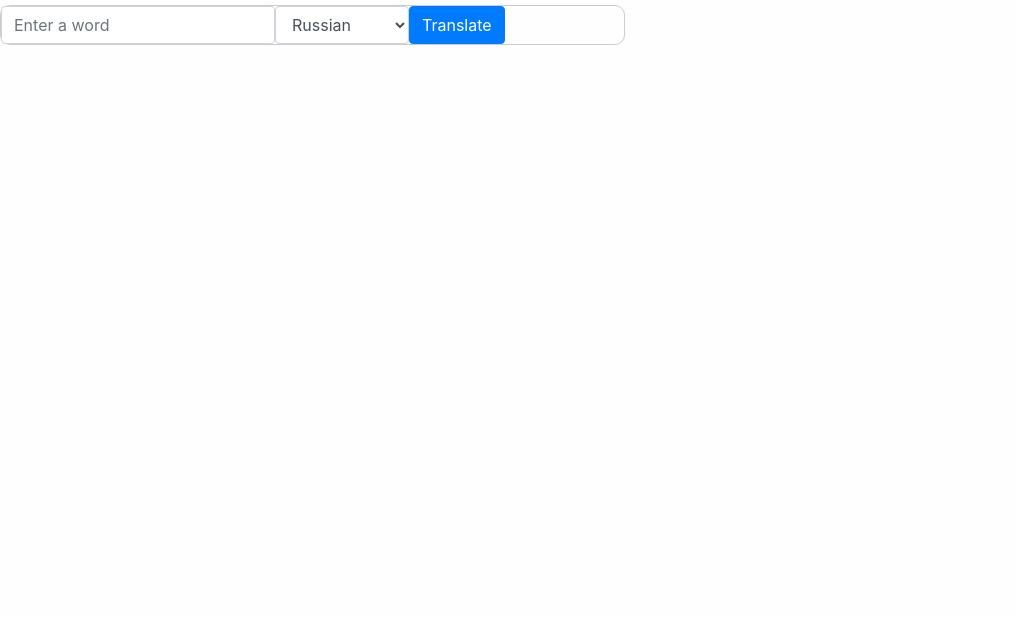
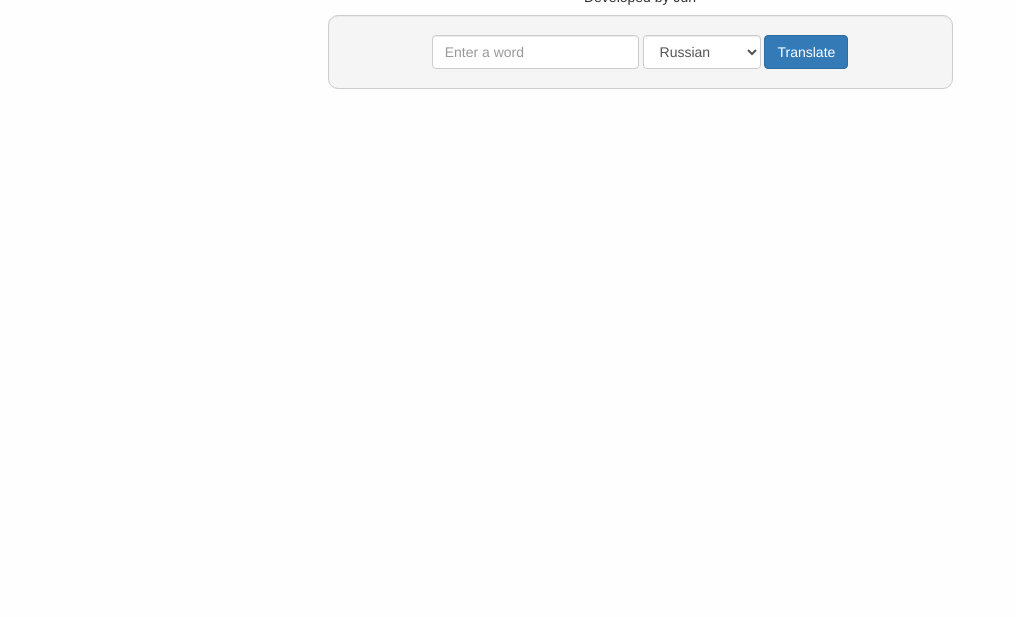
Before and after one commit to Jetboy3/multiLanguageTranslater, a plain HTML site: page index.html in a window 1280 px wide. Shown: the part 183-800 px from the top of the page, without its empty margins (0-1016 px from the left). Drawn offline with nearby package versions, Linux system fonts and the light colour scheme.

Commit message:
change css

```diff
--- a/index.html
+++ b/index.html
@@ -1 +1 @@
-<!DOCTYPE html><html><head><meta charset=zh-CN><title>Word Translator</title><link rel=stylesheet href=https://bootswatch.com/paper/bootstrap.min.css><link href=static/css/app.96bfd766ab5572b5fb923f53c978be46.css rel=stylesheet></head><body><div id=app></div><script type=text/javascript src=static/js/manifest.5d1929f172d0892dadb4.js></script><script type=text/javascript src=static/js/vendor.661c14ee65268085e27c.js></script><script type=text/javascript src=static/js/app.88fae97595da27f6f6a9.js></script></body></html>
+<!DOCTYPE html><html><head><meta charset=zh-CN><title>Word Translator</title><link rel=stylesheet href=https://cdn.bootcss.com/bootstrap/3.3.7/css/bootstrap.css><link href=static/css/app.96bfd766ab5572b5fb923f53c978be46.css rel=stylesheet></head><body><div id=app></div><script type=text/javascript src=static/js/manifest.5d1929f172d0892dadb4.js></script><script type=text/javascript src=static/js/vendor.661c14ee65268085e27c.js></script><script type=text/javascript src=static/js/app.88fae97595da27f6f6a9.js></script></body></html>
```
